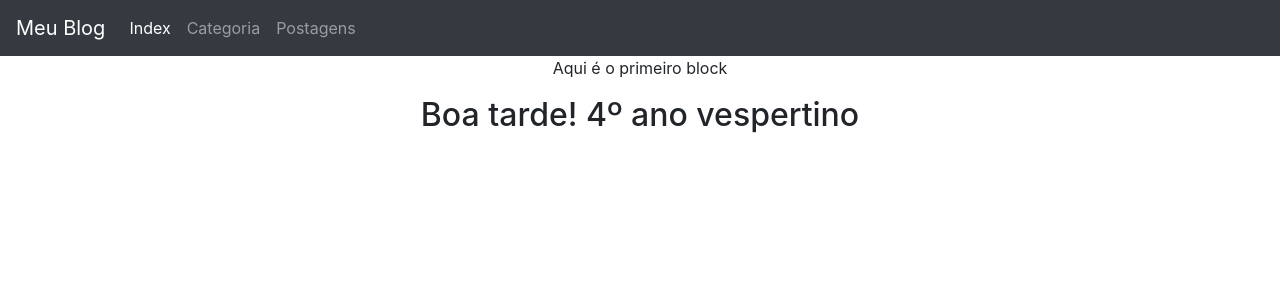
After one commit to JefersonQueiroga/blog, a Django app: page /vespertino/ in a window 1280 px wide. The commit adds this page. Shown: the top 300 px of the page. Run offline with Django 4.2, Linux system fonts and the light colour scheme; some libraries are stand-ins or nearby versions.

Commit message:
complemento

```diff
--- a/blog/templates/blog/index.html
+++ b/blog/templates/blog/index.html
@@ -1,8 +1,4 @@
 {% extends 'base.html' %}
-
-{% block title %}
-    Index
-{% endblock  %}
 
 
 {% block body %}
--- /dev/null
+++ b/blog/templates/blog/vespertino.html
@@ -0,0 +1,14 @@
+{% extends 'base.html' %}
+
+{% block title%}
+    jeferson
+{% endblock %}
+
+{% block body %}
+    <p> Aqui é o primeiro block </p>
+{% endblock  %}
+
+
+{% block vespertino %}
+    <h2>Boa tarde! 4º ano vespertino</h2>
+{%endblock%}
--- a/blog/views.py
+++ b/blog/views.py
@@ -37,3 +37,6 @@ def lista_postagem(request):
 
 def pagina(request):
     return render(request,'blog/page1.html')
+
+def vespertino(request):
+    return render(request,'blog/vespertino.html')
--- a/main/urls.py
+++ b/main/urls.py
@@ -16,7 +16,7 @@ Including another URLconf
 """
 from django.contrib import admin
 from django.urls import path
-from blog.views import index,lista_categoria,lista_postagem,detalhe_postagem,pagina
+from blog.views import index,lista_categoria,lista_postagem,detalhe_postagem,pagina,vespertino
 from django.conf.urls.static import static
 from django.conf import settings
 
@@ -26,6 +26,7 @@ urlpatterns = [
     path('categoria/',lista_categoria,name='lista-categoria'),
     path('postagem/',lista_postagem,name='lista-postagem'),
     path('postagem/<int:id_postagem>',detalhe_postagem,name='detalhe-postagem'),
-    path('page1/',pagina,name='pagina')
+    path('page1/',pagina,name='pagina'),
+    path('vespertino/',vespertino,name='vespertino')
 
 ]+ static(settings.MEDIA_URL, document_root=settings.MEDIA_ROOT)
--- a/templates/base.html
+++ b/templates/base.html
@@ -23,6 +23,10 @@
            {% block body %}
 
            {% endblock  %}
+
+           {% block vespertino %}
+
+           {% endblock  %}
         </div>
 
       </body>
```
Also changed, not shown: blog/templates/blog/postagem.html (+3 -36 lines).
